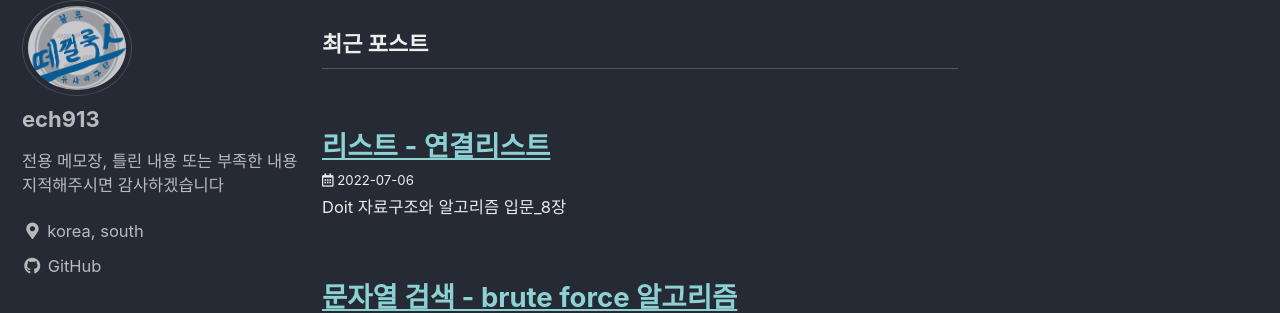
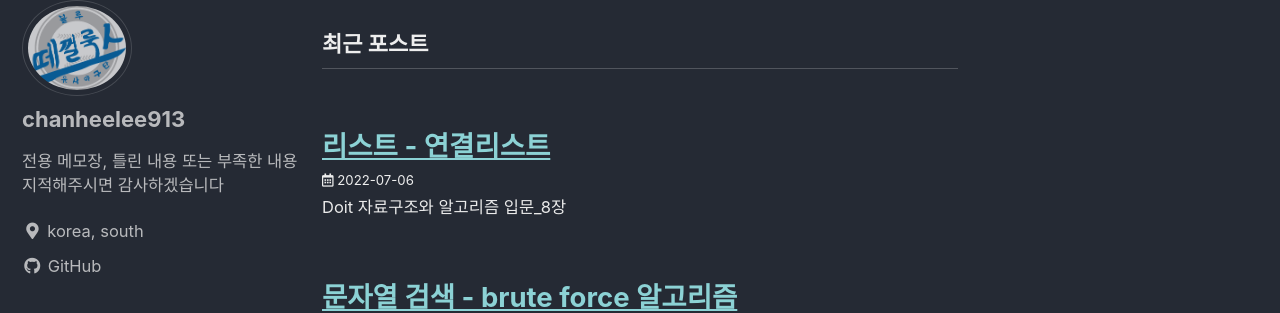
Before and after one commit to chanheelee913/chanheelee913.github.io, a Jekyll site: the page built from index.html, in a window 1280 px wide. Shown: the part 121-434 px from the top of the page. Built offline with Jekyll 4.4.1, drawn with Linux system fonts in a browser that asks for light colours; cached includes are drawn as plain includes; the list of posts is cut into pages by our own code.

Commit message:
Update _config.yml

```diff
--- a/_config.yml
+++ b/_config.yml
@@ -26,7 +26,7 @@ name                     : "LEE"
 description              : "구축중입니다."
 url                      : # the base hostname & protocol for your site e.g. "https://mmistakes.github.io"
 baseurl                  : # the subpath of your site, e.g. "/blog"
-repository               : "ech913/ech913.github.io" #깃허브 저장소 이름
+repository               : "chanheelee913/chanheelee913.github.io" #깃허브 저장소 이름
 teaser                   : # path of fallback teaser image, e.g. "/assets/images/500x300.png"
 logo                     : # path of logo image to display in the masthead, e.g. "/assets/images/88x88.png"
 masthead_title           : # overrides the website title displayed in the masthead, use " " for no title
@@ -35,7 +35,7 @@ words_per_minute         : 200
 comments:
   provider               : false # false (default), "disqus", "discourse", "facebook", "staticman", "staticman_v2", "utterances", "giscus", "custom"
   disqus:
-    shortname            : ech913-github-io # https://help.disqus.com/customer/portal/articles/466208-what-s-a-shortname-
+    shortname            : chanheelee913-github-io # https://help.disqus.com/customer/portal/articles/466208-what-s-a-shortname-
   discourse:
     server               : # https://meta.discourse.org/t/embedding-discourse-comments-via-javascript/31963 , e.g.: meta.discourse.org
   facebook:
@@ -104,7 +104,7 @@ analytics:
 
 # Site Author 사이트 저자 소개 관련
 author:
-  name             : "ech913"
+  name             : "chanheelee913"
   avatar           : "/assets/images/lions.png" # path of avatar image, e.g. "/assets/images/bio-photo.jpg"
   bio              : "전용 메모장, 틀린 내용 또는 부족한 내용 지적해주시면 감사하겠습니다"
   location         : korea, south
```
